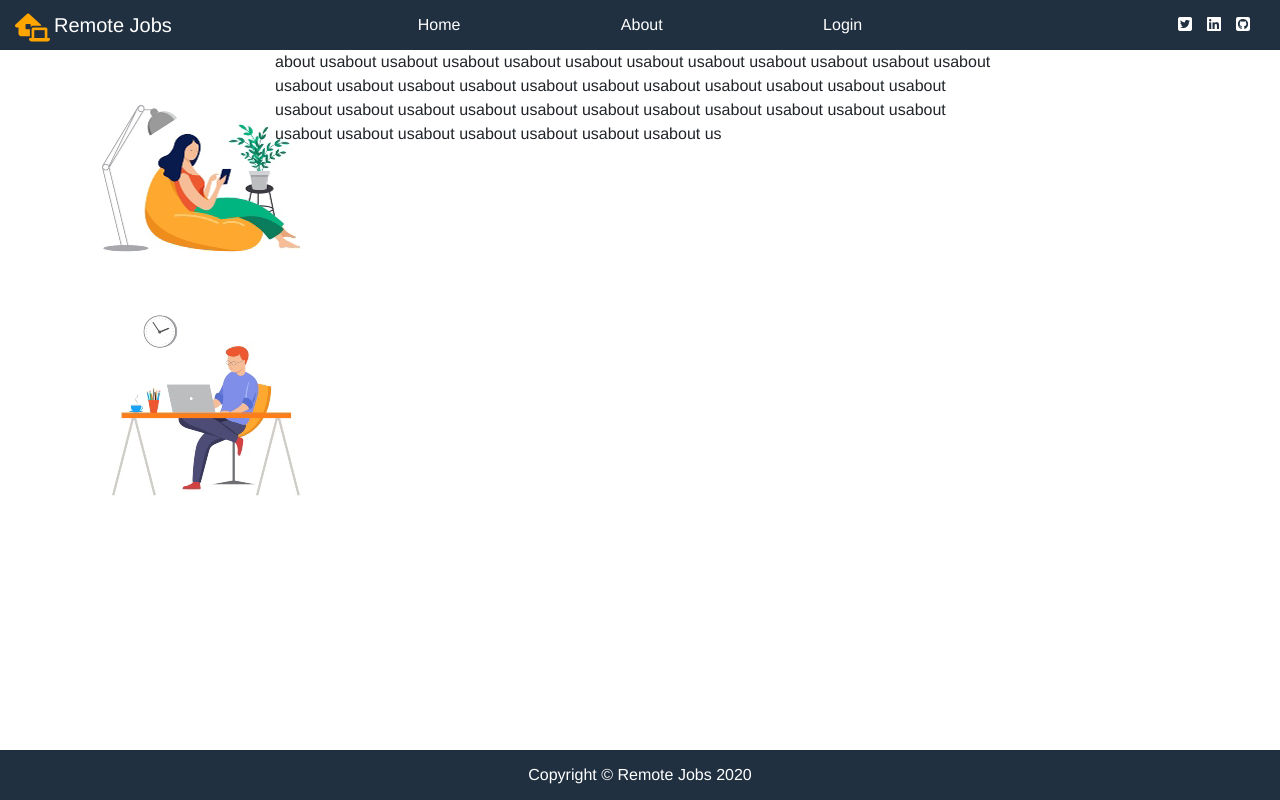
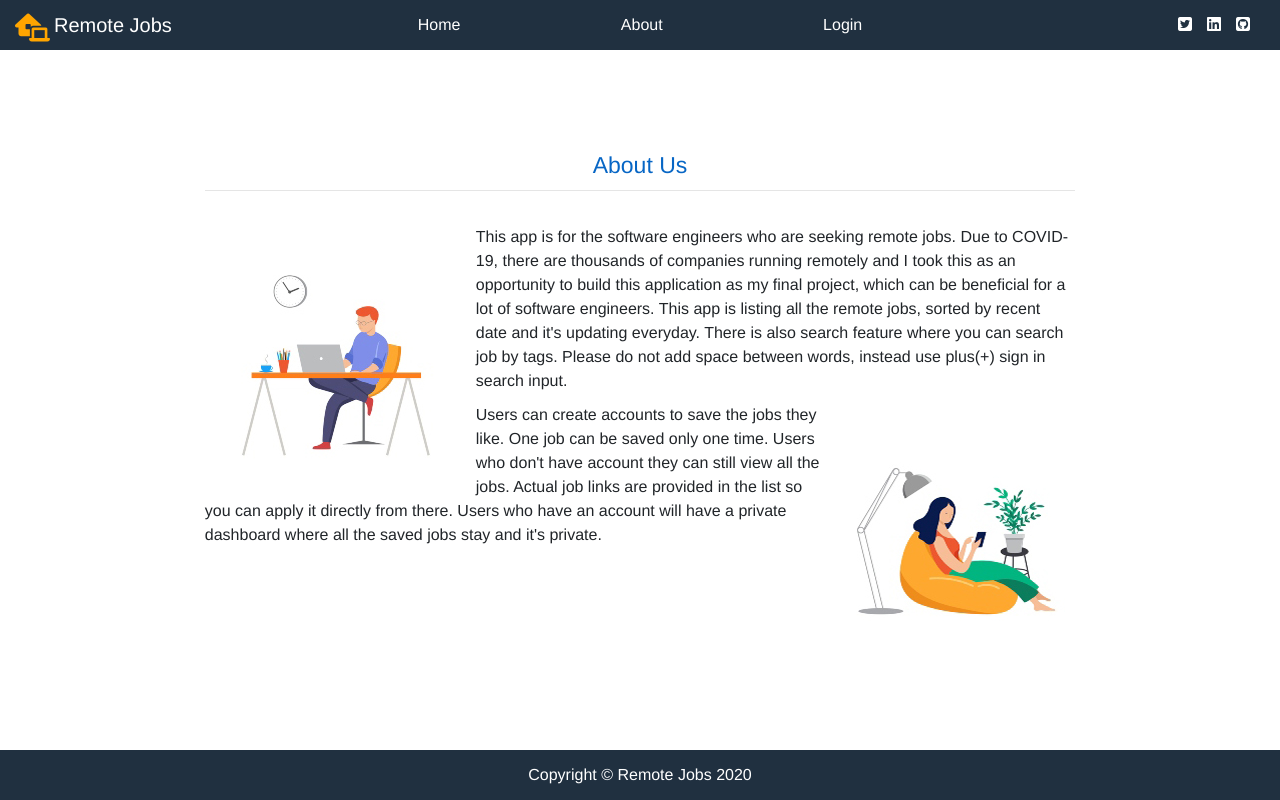
Before and after one commit to mdr-uma/remote-jobs, a React (Create React App) app in the folder remote-jobs-client/: page /about in a window 1280 px wide. Built offline with nearby package versions, Linux system fonts and the light colour scheme.

Commit message:
add paragraphs

```diff
--- a/remote-jobs-client/src/components/About.js
+++ b/remote-jobs-client/src/components/About.js
@@ -1,25 +1,26 @@
 import React from 'react'
-import 'bootstrap/dist/css/bootstrap.min.css'
-import { Container, Row, Col } from 'react-bootstrap'
 import image from '../images/img-4.jpg'
 import img5 from '../images/img-5.jpg'
 
 const About = () => {
     return(
-        <div>
-            <Container>
-                <Row>
-                    <Col md= "2">
-                        <img src={image} alt="" />
-                        <img src={img5} alt="" />
-                    </Col>
-                    <Col lg={8}>
-                        about usabout usabout usabout usabout usabout usabout usabout usabout usabout usabout usabout usabout usabout usabout
-                            usabout usabout usabout usabout usabout usabout usabout usabout usabout usabout usabout usabout usabout
-                             usabout usabout usabout usabout usabout usabout usabout usabout usabout usabout usabout usabout usabout us
-                    </Col>
-                </Row>
-            </Container>
+        <div className="about-page">
+
+            <h3>About Us</h3>
+            <hr /><br/>
+            <img src={img5} alt="" className="left-img"/>
+            <p>This app is for the software engineers who are seeking remote jobs. Due to COVID-19, there are thousands of companies running remotely
+            and I took this as an opportunity to build this application as my final project, which can be beneficial for a lot of software engineers.
+            This app is listing all the remote jobs, sorted by recent date and it's updating everyday. There is also search feature where you can
+            search job by tags. Please do not add space between words, instead use plus(+) sign in search input.
+             </p>
+
+            <img src={image} alt="" className="right-img"/>
+            <p> Users can create accounts to save the jobs they like. One job can be saved only one time. Users who don't have account
+            they can still view all the jobs. Actual job links are provided in the list so you can apply it directly from there.
+            Users who have an account will have a private dashboard where all the saved jobs stay and it's private.
+            </p>
+
         </div>
     )
 }
```
